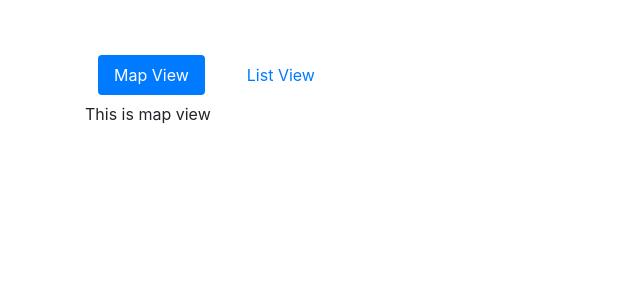
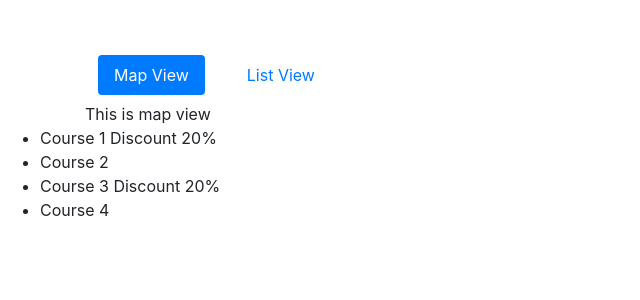
Before and after one commit to no197/angular-training, an Angular app: page / in a window 1280 px wide. Shown: the top 300 px of the page, without its empty margins (0-640 px from the left). Built offline with nearby package versions, Linux system fonts and the light colour scheme.

Commit message:
ngFor https://angular.io/api/common/NgForOf

```diff
--- a/src/app/app.component.html
+++ b/src/app/app.component.html
@@ -24,3 +24,9 @@
     <div *ngSwitchDefault>Otherwise</div>
   </div>
 </div>
+
+<ul>
+  <li *ngFor="let course of courses; even as isEven">
+    {{ course.name }} <span *ngIf="isEven"> Discount 20%</span>
+  </li>
+</ul>
--- a/src/app/app.component.ts
+++ b/src/app/app.component.ts
@@ -7,6 +7,16 @@ import { Component } from '@angular/core';
 })
 export class AppComponent {
   title = 'hello-word';
-  courses: number[] = []
+  courses: Course[] = [
+    { id: 1, name: "Course 1" },
+    { id: 2, name: "Course 2" },
+    { id: 3, name: "Course 3" },
+    { id: 4, name: "Course 4" }
+  ]
   viewMode = "map"
 }
+
+interface Course {
+  id: number,
+  name: string
+}
```
